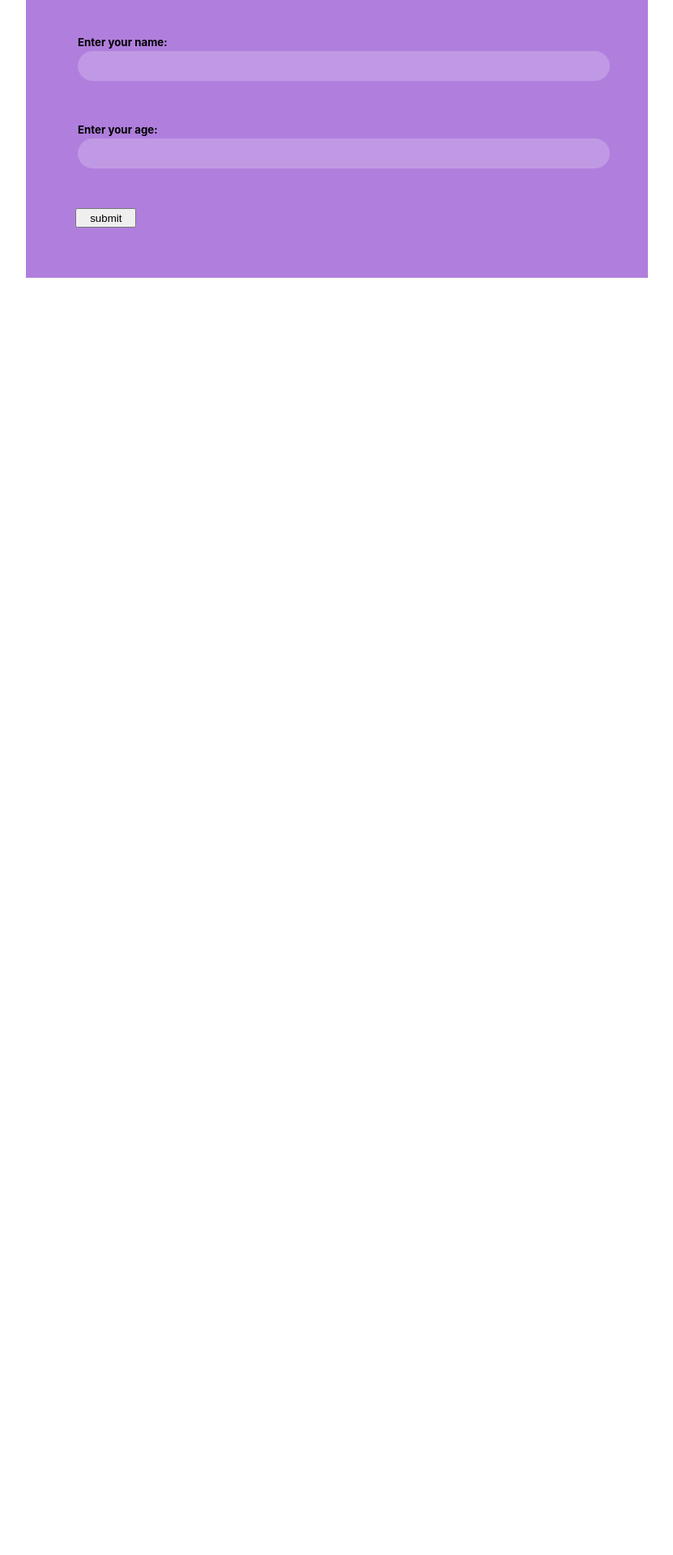
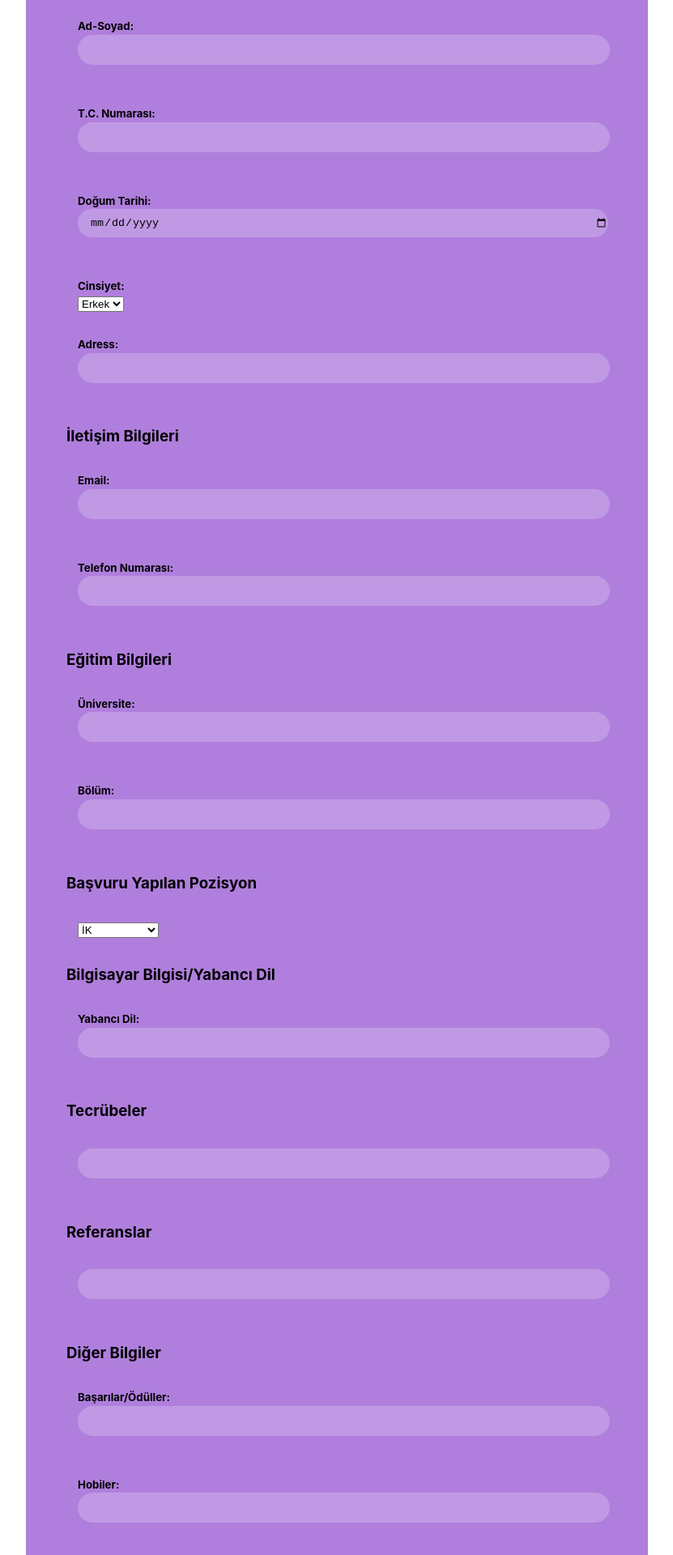
Before and after one commit to denizyesill/form-project, a React (Create React App) app: page / in a window 1280 px wide. Shown: the part 200-2120 px from the top of the page at 81% size, without its empty margins (224-1055 px from the left). Before the commit the page ends 800 px from the top, so only its background shows below. Built offline with nearby package versions, Linux system fonts and the light colour scheme.

Commit message:
second commit

```diff
--- a/src/App.js
+++ b/src/App.js
@@ -19,7 +19,7 @@ const App = () => {
 
   return (
     <div className="page_container">
-      deniz yesil
+
       <div className="form_section">
         <form onSubmit={handleSubmit} className="form_container">
           <legend>
@@ -28,7 +28,7 @@ const App = () => {
           <br />
 
           <label>
-            <h5>Enter your name:</h5>
+            <h5>Ad-Soyad:</h5>
             <input
               type="text"
               name="username"
@@ -38,14 +38,169 @@ const App = () => {
           </label>
 
           <label>
-            <h5>Enter your age: </h5>
+            <h5>T.C. Numarası: </h5>
             <input
               type="number"
-              name="age"
-              value={inputs.age || ""}
+              name="tc"
+              value={inputs.tc || ""}
               onChange={handleChange}
             />
           </label>
+
+          <label>
+            <h5>Doğum Tarihi: </h5>
+            <input
+              type="date"
+              name="birthday"
+              value={inputs.birthday || ""}
+              onChange={handleChange}
+            />
+          </label>
+
+          <label>
+            <h5>Cinsiyet: </h5>
+            <select>
+            <option value="Erkek">Erkek</option>
+            <option value="Kadın">Kadın</option>
+            value={inputs.cinsiyet || ""}
+            onChange={handleChange}
+            </select>
+          </label>
+
+          <label>
+            <h5>Adress:</h5>
+            <input
+            type="text"
+            name="adress"
+            value={inputs.adress || ""}
+            onChange={handleChange}
+            />
+            </label>
+
+        <legend>
+         <h3>İletişim Bilgileri</h3>
+        </legend>
+
+        <label>
+            <h5>Email:</h5>
+            <input
+              type="email"
+              name="mail"
+              value={inputs.mail || ""}
+              onChange={handleChange}
+            />
+          </label>
+
+          <label>
+            <h5>Telefon Numarası: </h5>
+            <input
+              type="number"
+              name="telno"
+              value={inputs.telno || ""}
+              onChange={handleChange}
+            />
+          </label>
+
+        <legend>
+         <h3>Eğitim Bilgileri</h3>
+        </legend>
+
+        <label>
+            <h5>Üniversite:</h5>
+            <input
+            type="text"
+            name="universite"
+            value={inputs.universite || ""}
+            onChange={handleChange}
+            />
+         </label>
+
+         <label>
+            <h5>Bölüm:</h5>
+           <input
+            type="text"
+            name="bolum"
+            value={inputs.bolum || ""}
+            onChange={handleChange}
+            />
+         </label>
+
+        <legend>
+         <h3>Başvuru Yapılan Pozisyon</h3>
+        </legend>
+
+            <label>
+              <select name="dropbox">
+                <option value="ik">İK</option>
+                <option value="muhendis">ERP Uzmanı</option>
+                value={inputs.pozisyon || ""}
+               onChange={handleChange}
+              </select>
+            </label>
+
+        <legend>
+         <h3>Bilgisayar Bilgisi/Yabancı Dil</h3>
+        </legend>
+
+        <label>
+            <h5>Yabancı Dil:</h5>
+            <input
+            type="text"
+            name="languages"
+            value={inputs.languages || ""}
+            onChange={handleChange}
+            />
+            </label>
+
+        <legend>
+         <h3>Tecrübeler</h3>
+        </legend>
+
+        <label>
+            <input
+            type="text"
+            name="tecrube"
+            value={inputs.tecrube || ""}
+            onChange={handleChange}
+            />
+         </label>
+
+        <legend>
+         <h3>Referanslar</h3>
+        </legend>
+
+        <label>
+            <input
+            type="text"
+            name="referans"
+            value={inputs.referans || ""}
+            onChange={handleChange}
+            />
+         </label>
+
+         <legend>
+         <h3>Diğer Bilgiler</h3>
+        </legend>
+
+        <label>
+        <h5>Başarılar/Ödüller:</h5>
+            <input
+            type="text"
+            name="basarı"
+            value={inputs.basarı || ""}
+            onChange={handleChange}
+            />
+         </label>
+
+         <label>
+        <h5>Hobiler:</h5>
+            <input
+            type="text"
+            name="hobi"
+            value={inputs.hobi || ""}
+            onChange={handleChange}
+            />
+         </label>
 
           <button type="submit">submit</button>
         </form>
```
